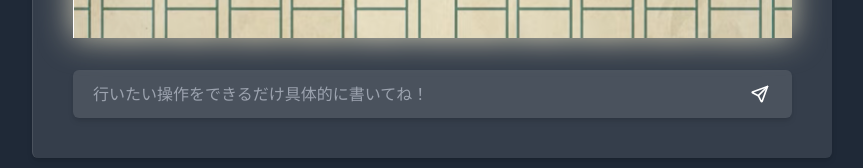
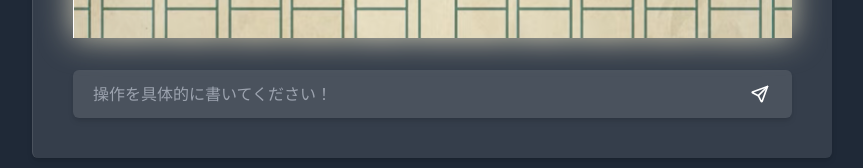
Before and after one commit to itta611/BlendGPT-old, a Next.js app: page / in a window 1280 px wide. Shown: the part 583-751 px from the top of the page, without its empty margins (208-1071 px from the left). Built offline with nearby package versions, Linux system fonts and the light colour scheme.

Commit message:
feat: update placeholder

```diff
--- a/components/WebGLCavas.tsx
+++ b/components/WebGLCavas.tsx
@@ -1,6 +1,6 @@
 import classNames from 'classnames';
 import { useCanvasDrawer } from 'hooks/useCanvasDrawer';
-import { FC, HTMLAttributes, useCallback, useEffect, useRef } from 'react';
+import { FC, HTMLAttributes, useCallback, useRef } from 'react';
 
 interface WebGLCanvasProps extends HTMLAttributes<HTMLCanvasElement> {}
 
--- a/pages/index.tsx
+++ b/pages/index.tsx
@@ -83,7 +83,7 @@ export default function Home() {
               className="mt-8"
               onChange={(e) => setMessage(e.target.value)}
               value={message}
-              placeholder="行いたい操作をできるだけ具体的に書いてね！"
+              placeholder="操作を具体的に書いてください！"
               rightItem={
                 <IconButton
                   type="submit"
```
